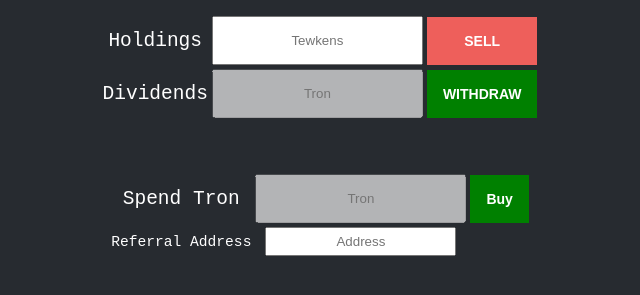
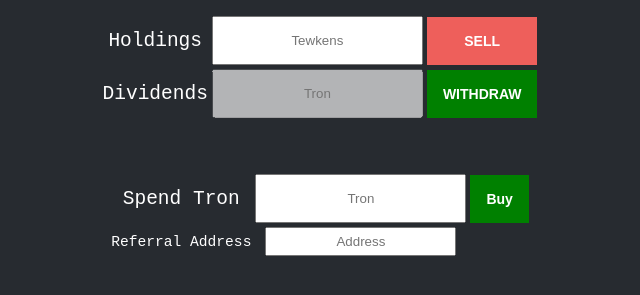
Before and after one commit to dappcenter/tewken, a plain HTML site: page index.html in a window 1280 px wide. Shown: the part 105-400 px from the top of the page, without its empty margins (320-960 px from the left). Drawn offline with nearby package versions, Linux system fonts and the light colour scheme.

Commit message:
Update index.html

```diff
--- a/index.html
+++ b/index.html
@@ -80,7 +80,7 @@
       <table style="margin-top: 50px;">
         <tr>
           <td>Spend Tron</td>
-          <td><input id="spend" disabled type="text" placeholder="Tron" style="text-align:center; padding:15px"></td>
+          <td><input id="spend" type="text" placeholder="Tron" style="text-align:center; padding:15px"></td>
           <td>
             <button type="button"
               style="background: green; font-size: 14px; padding: 15px;"
```
